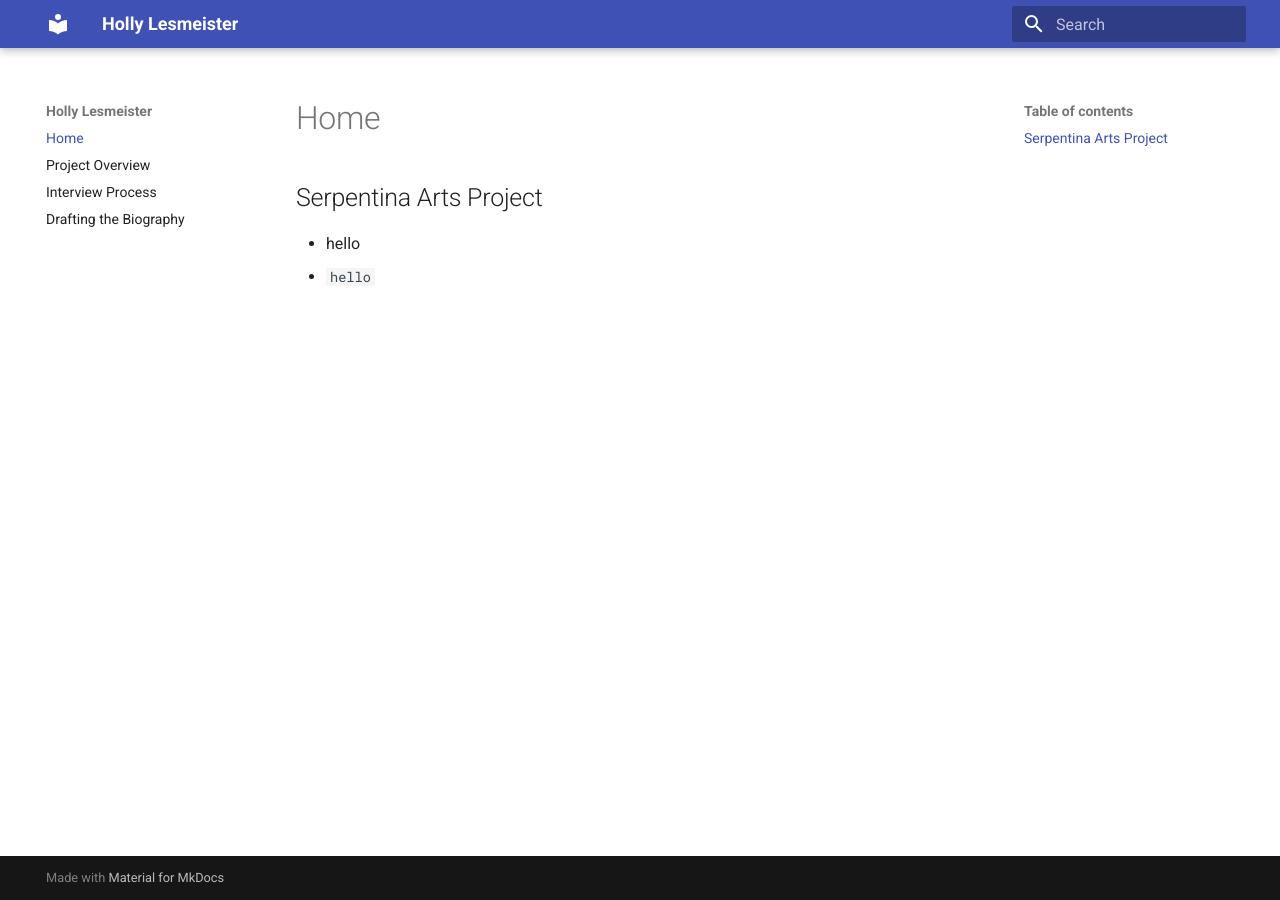
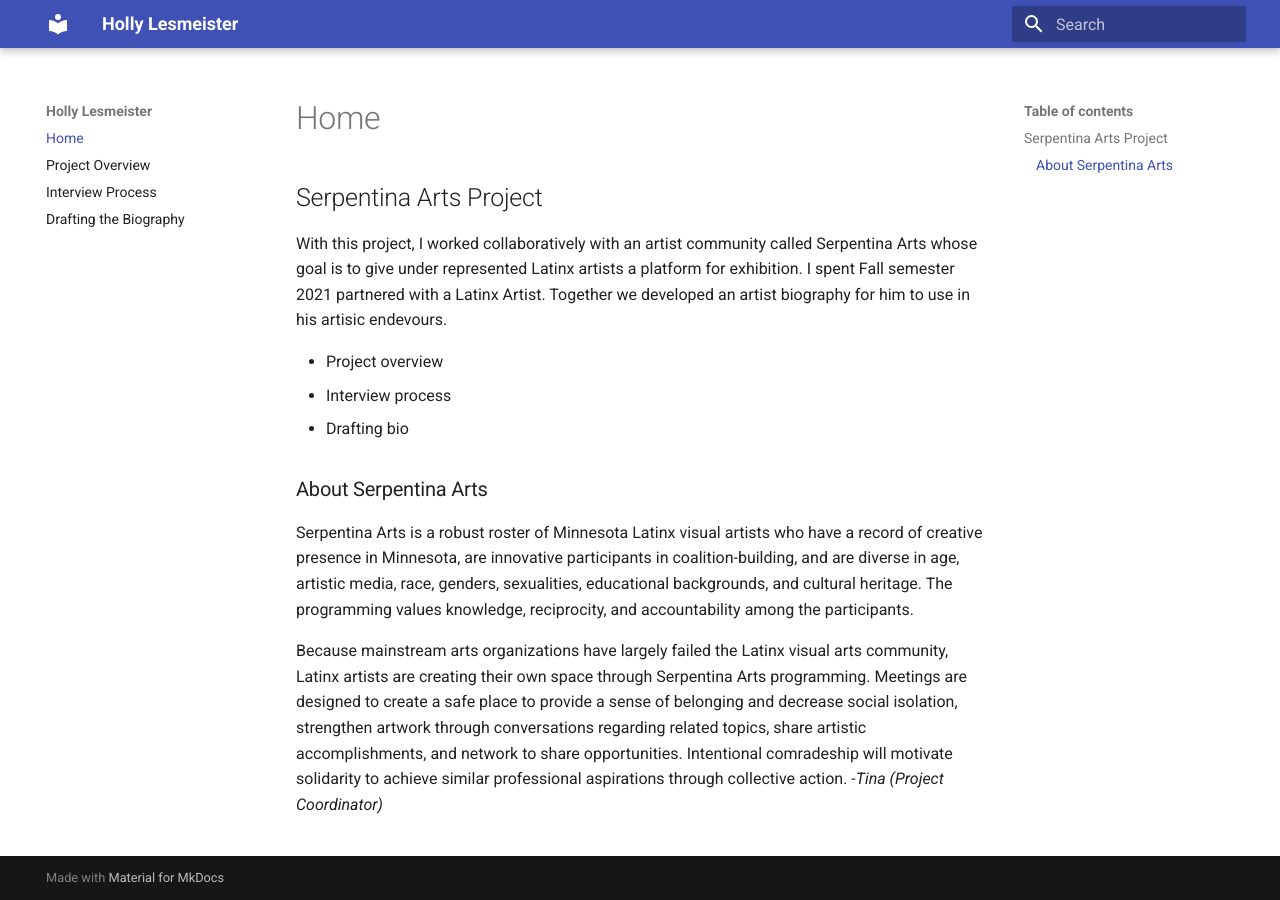
Before and after one commit to hollymargaret/hologirl_99, an MkDocs documentation site: the page built from docs/index.md, in a window 1280 px wide. Built offline with MkDocs 1.6.1 and Material for MkDocs 9.7.7, drawn with Linux system fonts in a browser that asks for light colours.

Commit message:
home page

```diff
--- a/docs/index.md
+++ b/docs/index.md
@@ -1,4 +1,12 @@
 ## Serpentina Arts Project
 
-* hello
-* `hello`
+With this project, I worked collaboratively with an artist community called Serpentina Arts whose goal is to give under represented Latinx artists a platform for exhibition. I spent Fall semester 2021 partnered with a Latinx Artist. Together we developed an artist biography for him to use in his artisic endevours.
+
+* Project overview
+* Interview process
+* Drafting bio
+
+### About Serpentina Arts
+Serpentina Arts is a robust roster of Minnesota Latinx visual artists who have a record of creative presence in Minnesota, are innovative participants in coalition-building, and are diverse in age, artistic media, race, genders, sexualities, educational backgrounds, and cultural heritage. The programming values knowledge, reciprocity, and accountability among the participants.
+
+Because mainstream arts organizations have largely failed the Latinx visual arts community, Latinx artists are creating their own space through Serpentina Arts programming. Meetings are designed to create a safe place to provide a sense of belonging and decrease social isolation, strengthen artwork through conversations regarding related topics, share artistic accomplishments, and network to share opportunities. Intentional comradeship will motivate solidarity to achieve similar professional aspirations through collective action. *-Tina (Project Coordinator)*
```
Also changed, not shown: 1 other file.
